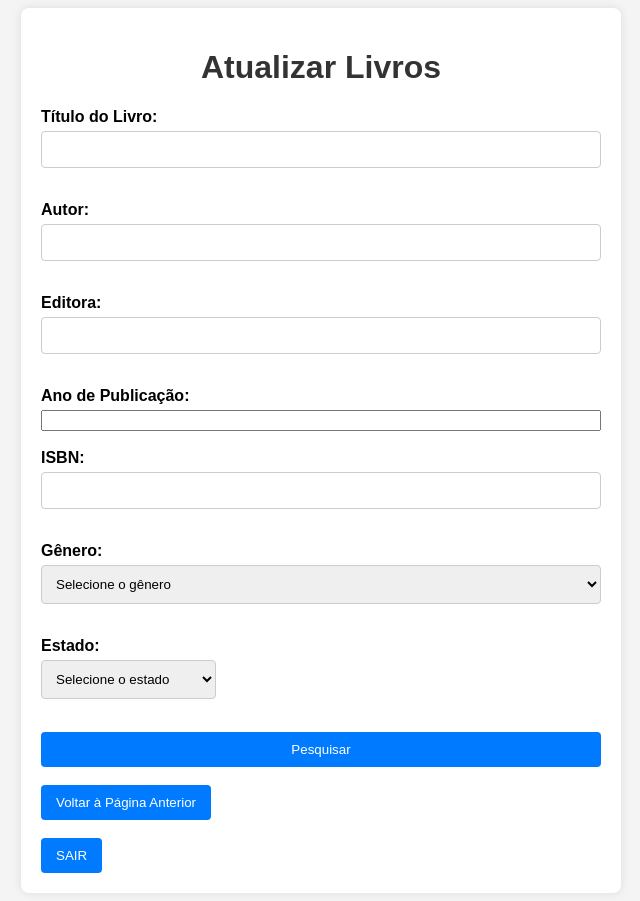
After one commit to casousavng/gestao_biblioteca, a PHP site: page /frontoffice/livros/editar_livro.php in a window 1280 px wide. The commit adds this page. Shown: the whole page, without its empty margins (319-959 px from the left). Run offline with PHP 8.4, Linux system fonts and the light colour scheme; the visitor is signed in with stand-in values (Sample User, id 1); some libraries are stand-ins or nearby versions.

Commit message:
update editar livros e outras funcionalidades

```diff
--- a/backoffice/controllers/db.php
+++ b/backoffice/controllers/db.php
@@ -3,8 +3,17 @@
 $host = 'localhost';
 $port = '1521';
 $sid = 'xe';
-$username = 'c##biblioteca';
-$password = 'senha123';
+
+if (strtoupper(substr(PHP_OS, 0, 3)) === 'WIN') {
+    $username = 'c##biblioteca';
+    $password = 'senha123';
+} else {
+    $username = 'system';
+    $password = 'admin';
+}
+
+//$username = 'c##biblioteca';
+//$password = 'senha123';
 
 $dsn = "oci:dbname=(DESCRIPTION=(ADDRESS=(PROTOCOL=TCP)(HOST=$host)(PORT=$port))(CONNECT_DATA=(SID=$sid)))";
 
--- /dev/null
+++ b/backoffice/controllers/gerir_livro_controller.php
@@ -0,0 +1,120 @@
+<?php
+require_once 'db.php'; // Arquivo de configuração da conexão com o banco de dados
+
+// Inicializa a variável de mensagem
+$mensagem = "";
+
+// Inicializa a variável de resultados
+$resultados = [];
+
+if ($_SERVER['REQUEST_METHOD'] == 'POST') {
+    // Verifica se o formulário é para atualizar
+    if (isset($_POST['atualizar'])) {
+        // Recebe o ID do livro a ser atualizado
+        $livroId = $_POST['atualizar'];
+        $estado = $_POST['estado_' . $livroId];
+        $copias = $_POST['copias_' . $livroId];
+
+        // Chama a função para atualizar o livro
+        atualizarLivro($livroId, $estado, $copias, $conn);
+        $mensagem = "Livro atualizado com sucesso!";
+    } else {
+        // Pesquisa de livros
+        // Obtém os dados do formulário de pesquisa
+        $titulo = $_POST['titulo'] ?? null;
+        $autor = $_POST['autor'] ?? null;
+        $editora = $_POST['editora'] ?? null;
+        $anoPublicacao = $_POST['anoPublicacao'] ?? null;
+        $isbn = $_POST['isbn'] ?? null;
+        $genero = $_POST['genero'] ?? null;
+        $estado = $_POST['estado'] ?? null;
+
+        // Consulta SQL para pesquisar livros
+        $sql = "SELECT \"ID_LIVRO\", \"TITULO\", \"AUTOR\", \"EDITORA\", \"ANOPUBLICACAO\", \"ISBN\", \"NUMEROCOPIAS\", \"GENERO\", \"ESTADO\"
+                FROM \"LIVRO\"
+                WHERE 1=1"; // A condição "1=1" garante que a consulta seja sempre válida
+
+        // Adiciona condições dinamicamente com base nos campos preenchidos
+        if (!empty($titulo)) {
+            $sql .= " AND LOWER(\"TITULO\") LIKE LOWER(:titulo)";
+        }
+        if (!empty($autor)) {
+            $sql .= " AND LOWER(\"AUTOR\") LIKE LOWER(:autor)";
+        }
+        if (!empty($editora)) {
+            $sql .= " AND LOWER(\"EDITORA\") LIKE LOWER(:editora)";
+        }
+        if (!empty($anoPublicacao)) {
+            $sql .= " AND \"ANOPUBLICACAO\" = :anoPublicacao";
+        }
+        if (!empty($isbn)) {
+            $sql .= " AND LOWER(\"ISBN\") LIKE LOWER(:isbn)";
+        }
+        if (!empty($genero)) {
+            $sql .= " AND LOWER(\"GENERO\") LIKE LOWER(:genero)";
+        }
+        if (!empty($estado)) {
+            $sql .= " AND LOWER(\"ESTADO\") = LOWER(:estado)";
+        }
+
+        // Prepara e executa a consulta
+        $stmt = $conn->prepare($sql);
+
+        // Bind dos parâmetros dinamicamente
+        if (!empty($titulo)) {
+            $stmt->bindValue(':titulo', '%' . $titulo . '%');
+        }
+        if (!empty($autor)) {
+            $stmt->bindValue(':autor', '%' . $autor . '%');
+        }
+        if (!empty($editora)) {
+            $stmt->bindValue(':editora', '%' . $editora . '%');
+        }
+        if (!empty($anoPublicacao)) {
+            $stmt->bindValue(':anoPublicacao', $anoPublicacao);
+        }
+        if (!empty($isbn)) {
+            $stmt->bindValue(':isbn', '%' . $isbn . '%');
+        }
+        if (!empty($genero)) {
+            $stmt->bindValue(':genero', '%' . $genero . '%');
+        }
+        if (!empty($estado)) {
+            $stmt->bindValue(':estado', $estado);
+        }
+
+        // Executa a consulta e armazena os resultados
+        try {
+            $stmt->execute();
+            $resultados = $stmt->fetchAll(PDO::FETCH_ASSOC);
+
+            // Verifica se não encontrou resultados
+            if (empty($resultados)) {
+                $mensagem = "Nenhum livro encontrado com os critérios informados.";
+            }
+        } catch (PDOException $e) {
+            $mensagem = "Erro ao procurar livros: " . $e->getMessage();
+        }
+    }
+}
+
+/**
+ * Função para atualizar o estado e o número de cópias de um livro
+ */// Função para atualizar o estado e número de cópias de um livro
+function atualizarLivro($livroId, $estado, $copias, $conn) {
+    try {
+        $sql = "UPDATE \"LIVRO\"
+                SET \"ESTADO\" = :estado, \"NUMEROCOPIAS\" = :copias
+                WHERE \"ID_LIVRO\" = :livroId";
+
+        $stmt = $conn->prepare($sql);
+        $stmt->bindValue(':estado', $estado);
+        $stmt->bindValue(':copias', $copias);
+        $stmt->bindValue(':livroId', $livroId);
+        $stmt->execute();
+    } catch (PDOException $e) {
+        echo "Erro ao atualizar livro: " . $e->getMessage();
+    }
+}
+
+?>
--- /dev/null
+++ b/frontoffice/livros/editar_livro.php
@@ -0,0 +1,127 @@
+<?php
+require_once '../../backoffice/controllers/gerir_livro_controller.php';
+session_start();
+
+// Verifica se o usuário está logado
+if (!isset($_SESSION['user_id'])) {
+    header("Location: ../../index.php?mensagem=" . urlencode("Por favor, faça login para continuar."));
+    exit;
+}
+
+// Determina o tipo de utilizador
+$user_type = strtolower($_SESSION['user_type']);
+?>
+
+<!DOCTYPE html>
+<html lang="pt">
+<head>
+    <meta charset="UTF-8">
+    <title>Atualizar Livros</title>
+    <link rel="stylesheet" type="text/css" href="../style/style_pagina.css">
+</head>
+<body>
+    <div class="container">
+        <h1>Atualizar Livros</h1>
+        <form method="post" action="">
+            <label for="titulo">Título do Livro:</label>
+            <input type="text" id="titulo" name="titulo"><br>
+
+            <label for="autor">Autor:</label>
+            <input type="text" id="autor" name="autor"><br>
+
+            <label for="editora">Editora:</label>
+            <input type="text" id="editora" name="editora"><br>
+
+            <label for="anoPublicacao">Ano de Publicação:</label>
+            <input type="number" id="anoPublicacao" name="anoPublicacao"><br>
+
+            <label for="isbn">ISBN:</label>
+            <input type="text" id="isbn" name="isbn"><br>
+
+            <label for="genero">Gênero:</label>
+            <select id="genero" name="genero">
+                <option value="">Selecione o gênero</option>
+                <option value="Ficção Científica">Ficção Científica</option>
+                <option value="Fantasia">Fantasia</option>
+                <option value="Romance">Romance</option>
+                <option value="Mistério">Mistério</option>
+                <option value="Suspense">Suspense</option>
+                <option value="História">História</option>
+                <option value="Biografia">Biografia</option>
+                <option value="Autoajuda">Autoajuda</option>
+                <option value="Poesia">Poesia</option>
+                <option value="Infantil">Infantil</option>
+            </select><br>
+
+            <label for="estado">Estado:</label>
+            <select id="estado" name="estado">
+                <option value="">Selecione o estado</option>
+                <option value="Disponivel">Disponível</option>
+                <option value="Emprestado">Emprestado</option>
+                <option value="Reservado">Reservado</option>
+                <option value="Danificado">Danificado</option>
+            </select><br>
+
+            <button type="submit">Pesquisar</button>
+        </form>
+
+        <br>
+        <button onclick="window.location.href='livros.php'">Voltar à Página Anterior</button>
+        <br><br>
+        <button onclick="window.location.href='../../logout.php'">SAIR</button>
+
+        <?php if (!empty($mensagem)): ?>
+            <p style="color: green;"><?php echo htmlspecialchars($mensagem, ENT_QUOTES, 'UTF-8'); ?></p>
+        <?php endif; ?>
+    </div>
+
+    <?php if (!empty($resultados)): ?>
+        <div class="container2">
+            <h2>Resultados da Pesquisa</h2>
+            <form method="post" action="">
+                <table border="1">
+                    <tr>
+                        <th>ID</th>
+                        <th>Título</th>
+                        <th>Autor</th>
+                        <th>Editora</th>
+                        <th>Ano de Publicação</th>
+                        <th>ISBN</th>
+                        <th>Estado</th>
+                        <th>Cópias</th>
+                        <th>Atualizar</th>
+                    </tr>
+                    <?php foreach ($resultados as $livro): ?>
+                        <tr>
+                            <td><?php echo htmlspecialchars($livro['ID_LIVRO']); ?></td>
+                            <td><?php echo htmlspecialchars($livro['TITULO']); ?></td>
+                            <td><?php echo htmlspecialchars($livro['AUTOR']); ?></td>
+                            <td><?php echo htmlspecialchars($livro['EDITORA']); ?></td>
+                            <td><?php echo htmlspecialchars($livro['ANOPUBLICACAO']); ?></td>
+                            <td><?php echo htmlspecialchars($livro['ISBN']); ?></td>
+                            <td>
+                                <select name="estado_<?php echo $livro['ID_LIVRO']; ?>">
+                                    <option value="Disponivel" <?php echo $livro['ESTADO'] == 'Disponivel' ? 'selected' : ''; ?>>Disponível</option>
+                                    <option value="Emprestado" <?php echo $livro['ESTADO'] == 'Emprestado' ? 'selected' : ''; ?>>Emprestado</option>
+                                    <option value="Reservado" <?php echo $livro['ESTADO'] == 'Reservado' ? 'selected' : ''; ?>>Reservado</option>
+                                    <option value="Danificado" <?php echo $livro['ESTADO'] == 'Danificado' ? 'selected' : ''; ?>>Danificado</option>
+                                </select>
+                            </td>
+                            <td>
+                                <select name="copias_<?php echo $livro['ID_LIVRO']; ?>">
+                                    <?php for ($i = 0; $i <= 10; $i++): ?>
+                                        <option value="<?php echo $i; ?>" <?php echo $livro['NUMEROCOPIAS'] == $i ? 'selected' : ''; ?>><?php echo $i; ?></option>
+                                    <?php endfor; ?>
+                                </select>
+                            </td>
+                            <td>
+                                <button type="submit" name="atualizar" value="<?php echo $livro['ID_LIVRO']; ?>">Atualizar</button>
+                            </td>
+                        </tr>
+                    <?php endforeach; ?>
+                </table>
+            </form>
+        </div>
+    <?php endif; ?>
+</body>
+</html>
--- a/frontoffice/livros/pesquisar_livro.php
+++ b/frontoffice/livros/pesquisar_livro.php
@@ -4,7 +4,7 @@ session_start();
 
 // Verifica se o usuário está logado
 if (!isset($_SESSION['user_id'])) {
-    header("Location: ../../login.php?mensagem=" . urlencode("Por favor, faça login para continuar."));
+    header("Location: ../../index.php?mensagem=" . urlencode("Por favor, faça login para continuar."));
     exit;
 }
 
--- a/frontoffice/style/style_pagina.css
+++ b/frontoffice/style/style_pagina.css
@@ -119,3 +119,12 @@ tr:hover {
     overflow-x: auto; /* Permite rolagem horizontal caso a tabela exceda a largura */
     box-sizing: border-box;
 }
+
+        /* Estilo para aumentar o tamanho do campo "Estado" */
+select[name="estado"], select[name^="estado_"] {
+    width: 175px;
+}
+        /* Estilo para aumentar o campo "Cópias" */
+select[name^="copias_"] {
+    width: 25px;
+}
--- a/frontoffice/utilizadores/gerir_utilizador.php
+++ b/frontoffice/utilizadores/gerir_utilizador.php
@@ -49,7 +49,7 @@ require_once '../../backoffice/controllers/gerir_utilizador_controller.php';
             <br>
             <button onclick="window.location.href='utilizadores.php'">Voltar à Gestão de Utilizadores</button>
             <br><br>
-            <button onclick="window.location.href='../../../logout.php'">SAIR</button>
+            <button onclick="window.location.href='../../logout.php'">SAIR</button>
 
     </div> <!-- Fecha container -->
 
--- a/frontoffice/utilizadores/utilizadores.php
+++ b/frontoffice/utilizadores/utilizadores.php
@@ -18,7 +18,7 @@
     <ul>
     <li style="margin-top: 40px;"></li>
         <li><a href="../../menu.php">Voltar à Página Inicial</a></li>
-        <li><a href="../../index.php">SAIR</a></li>
+        <li><a href="../../logout.php">SAIR</a></li>
     </ul>
 </div>
 </body>
--- a/index.php
+++ b/index.php
@@ -1,5 +1,3 @@
-
-
 <!DOCTYPE html>
 <html lang="pt">
 <head>
```
Also changed, not shown: backoffice/controllers/login_controller.php (+11 -3 lines), frontoffice/livros/livros.php (+32 -5 lines), menu.php (+15 -5 lines), menu_bibliotecario.php (deleted, +0 -35 lines), menu_leitor.php (deleted, +0 -30 lines).
